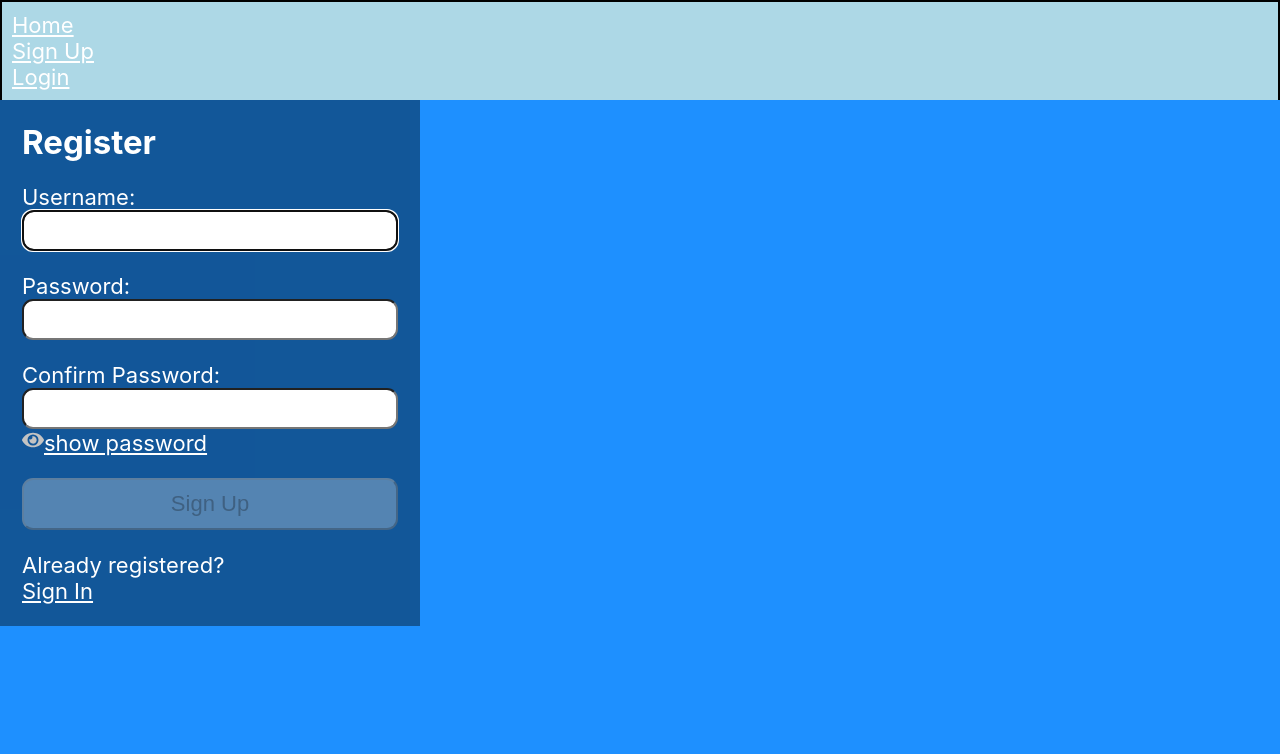
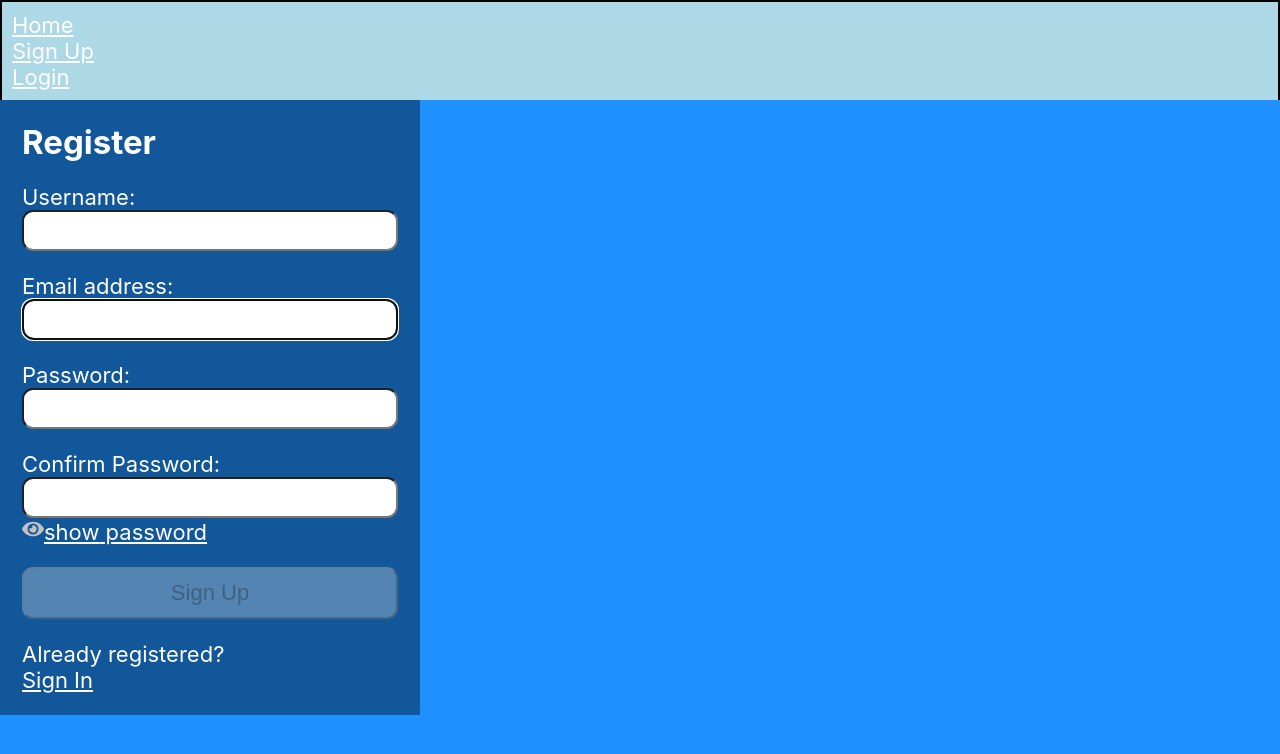
Before and after one commit to Stefan-ys/Store, a React (Create React App) app in the folder react-frontend/: page /signup in a window 1280 px wide. Shown: the top 754 px of the page. Built offline with nearby package versions, Linux system fonts and the light colour scheme.

Commit message:
Add files via upload

```diff
--- a/react-frontend/src/App.jsx
+++ b/react-frontend/src/App.jsx
@@ -2,8 +2,8 @@ import React from "react";
 import {BrowserRouter as Router, Route, Routes} from "react-router-dom";
 import Home from "./components/root/home/Home";
 import Header from "./components/root/fragments/header/Header";
-import SignUpForm from "./components/root/users/signUp/SignUp";
-import LoginForm from "./components/root/users/login/Login";
+import SignUp from "./components/root/users/signUp/SignUp";
+import Login from "./components/root/users/login/Login";
 
 import './App.css';
 
@@ -14,8 +14,8 @@ function App() {
                 <Header/>
                 <Routes>
                     <Route path="/" element={<Home/>}/>
-                    <Route path="/signup" element={<SignUpForm/>}/>
-                    <Route path="/login" element={<LoginForm/>}/>
+                    <Route path="/signup" element={<SignUp/>}/>
+                    <Route path="/login" element={<Login/>}/>
                 </Routes>
             </div>
         </Router>
--- a/react-frontend/src/components/root/users/signUp/SignUp.jsx
+++ b/react-frontend/src/components/root/users/signUp/SignUp.jsx
@@ -1,11 +1,11 @@
 import React, {useState, useRef, useEffect} from "react";
 import {FaCheck, FaTimes, FaInfoCircle, FaEye, FaMinus} from "react-icons/fa";
-import SignUpService from "../../../../services/login/LoginService";
+import SignUpService from "../../../../services/signup/SignUpService";
 
 
 const USER_REGEX = /^[a-zA-Z][a-zA-Z0-9-_]{4,20}$/;
 const EMAIL_REGEX = /^.+@.+\.[a-zA-Z]{2,}$/;
-const PASSWORD_REGEX = /^(.){5,20}$/;
+const PASSWORD_REGEX = /^(.){5,30}$/;
 
 const SignUp = () => {
     const userRef = useRef();
@@ -14,6 +14,10 @@ const SignUp = () => {
     const [user, setUser] = useState("");
     const [validName, setValidName] = useState(false);
     const [userFocus, setUserFocus] = useState(false);
+
+    const [email, setEmail] = useState("");
+    const [validEmail, setValidEmail] = useState(false);
+    const [emilFocus, setEmailFocus] = useState(false);
 
     const [password, setPassword] = useState("");
     const [validPassword, setValidPassword] = useState(false);
@@ -69,6 +73,10 @@ const SignUp = () => {
     useEffect(() => {
         setValidName(USER_REGEX.test(user));
     }, [user]);
+
+    useEffect(() => {
+        setValidEmail(EMAIL_REGEX.test(email));
+    }, [email]);
 
     useEffect(() => {
         setValidPassword(PASSWORD_REGEX.test(password));
@@ -147,6 +155,29 @@ const SignUp = () => {
                             consist of letters, numbers, underscores or hyphens.
                         </p>
 
+                        <label htmlFor="email">
+                            Email address:
+                            <FaCheck className={validEmail ? "valid" : "hide"}/>
+                            <FaTimes className={validEmail || !email ? "hide" : "invalid"}/>
+                        </label>
+                        <input
+                            type="email"
+                            id="email"
+                            ref={userRef}
+                            autoComplete="off"
+                            onChange={(e) => setEmail(e.target.value)}
+                            value={email}
+                            required
+                            aria-invalid={validEmail ? "false" : "true"}
+                            aria-describedby="maiinote"
+                            onFocus={() => setEmailFocus(true)}
+                            onBlur={() => setEmailFocus(false)}
+                        />
+                        <p id="mailnote" className={emilFocus && email && !validEmail ? "instructions" : "offscreen"}>
+                            <FaInfoCircle/>
+                            Must be valid email address.
+                        </p>
+
 
                         <label htmlFor="password">
                             Password:
@@ -199,12 +230,13 @@ const SignUp = () => {
                                 }}/>
                             </div>)}
                         {password && (
-                            <p style={{color: activeColor, fontSize: "smaller", }}>Your password is {passwordStrength.toLowerCase()}</p>
+                            <p style={{color: activeColor, fontSize: "smaller",}}>Your password
+                                is {passwordStrength.toLowerCase()}</p>
                         )}
 
                         <p id="pwdnote" className={passwordFocus && !validPassword ? "instructions" : "offscreen"}>
                             <FaInfoCircle/>
-                            8 to 24 characters.<br/>
+                            Password must between 5 to 30 characters.<br/>
                             Include uppercase and lowercase letters, numbers and special characters<br/>
                             to make a strong password.
                         </p>
@@ -229,7 +261,7 @@ const SignUp = () => {
                         <a href="#" className="toggle-btn" onClick={() => {
                             setHidePassword(!hidePassword);
                         }}>
-                            <FaEye style={{color: !hidePassword ? "#FF0054" : "#c3c3c3"}}/>show password
+                            <FaEye style={{color: !hidePassword ? "#FF0054" : "#c3c3c3"}}/>{hidePassword ? "show" : "hide" } password
                         </a>
                         <p id="confirmnote" className={matchFocus && !validMatch ? "instructions" : "offscreen"}>
                             <FaInfoCircle/>
--- /dev/null
+++ b/react-frontend/src/css/SignUpSignIn.module.css
@@ -0,0 +1,114 @@
+@import url('https://fonts.googleapis.com/css2?family=Nunito&display=swap');
+
+* {
+    margin: 0;
+    padding: 0;
+    box-sizing: border-box;
+}
+
+html {
+    font-family: 'Nunito', sans-serif;
+    font-size: 22px;
+    color: #fff;
+}
+
+body {
+    min-height: 100vh;
+    background-color: dodgerblue;
+}
+
+.App {
+    display: flex;
+    flex-direction: column;
+    justify-content: center;
+    align-items: center;
+    min-height: 100vh;
+    padding: 1rem 0.5rem;
+}
+
+section {
+    width: 100%;
+    max-width: 420px;
+    min-height: 400px;
+    display: flex;
+    flex-direction: column;
+    justify-content: flex-start;
+    padding: 1rem;
+    background-color: rgba(0,0,0,0.4);
+}
+
+form {
+    display: flex;
+    flex-direction: column;
+    justify-content: space-evenly;
+    flex-grow: 1;
+    padding-bottom: 1rem;
+}
+
+a, a:visited {
+    color: #fff;
+}
+
+input[type="text"],
+input[type="password"],
+button,
+textarea {
+    font-family: 'Nunito', sans-serif;
+    font-size: 22px;
+    padding: 0.25rem;
+    border-radius: 0.5rem;
+}
+
+label,
+button {
+    margin-top: 1rem;
+}
+
+button {
+    padding: 0.5rem;
+}
+
+.instructions {
+    font-size: 0.75rem;
+    border-radius: 0.5rem;
+    background: #000;
+    color: #fff;
+    padding: 0.25rem;
+    position: relative;
+    bottom: -10px;
+}
+
+.instructions > svg {
+    margin-right: 0.25rem;
+}
+
+.offscreen {
+    position: absolute;
+    left: -9999px;
+}
+
+.hide {
+    display: none;
+}
+
+.valid {
+    color: limegreen;
+    margin-left: 0.25rem;
+}
+
+.invalid {
+    color: red;
+    margin-left: 0.25rem;
+}
+
+.errmsg {
+    background-color: lightpink;
+    color: firebrick;
+    font-weight: bold;
+    padding: 0.5rem;
+    margin-bottom: 0.5rem;
+}
+
+.line {
+    display: inline-block;
+}
--- a/react-frontend/src/index.css
+++ b/react-frontend/src/index.css
@@ -65,6 +65,7 @@ a, a:visited {
 
 input[type="text"],
 input[type="password"],
+input[type="email"],
 button,
 textarea {
   font-family: 'Nunito', sans-serif;
--- a/react-frontend/src/index.js
+++ b/react-frontend/src/index.js
@@ -6,9 +6,9 @@ import reportWebVitals from './reportWebVitals';
 
 const root = ReactDOM.createRoot(document.getElementById('root'));
 root.render(
-  <React.StrictMode>
-    <App />
-  </React.StrictMode>
+    <React.StrictMode>
+        <App/>
+    </React.StrictMode>
 );
 
 // If you want to start measuring performance in your app, pass a function
--- a/react-frontend/src/services/login/LoginService.js
+++ b/react-frontend/src/services/login/LoginService.js
@@ -1,18 +1,15 @@
 import axios from "../axiosConfig/axiosConfig";
 
-const LoginService = (username) => {
+const LOGIN_URL = "/users/login"
+
+
+const LoginService = async (username, password) => {
     try {
-        return axios.post('/login', null, {
-            params: {
-                username,
-            },
-        });
-    } catch (err) {
-        let error = "";
-        if (err.response) {
-            error += err.response;
-        }
-        return error;
+        const response = await axios.post(LOGIN_URL, JSON.stringify({username, password}));
+        return response.data;
+    } catch (error) {
+        console.log("Login failed", error);
+        throw error;
     }
 };
 
--- a/react-frontend/src/services/signup/SignUpService.js
+++ b/react-frontend/src/services/signup/SignUpService.js
@@ -1,14 +1,14 @@
 import axios from "../axiosConfig/axiosConfig"
 
-const SignUpService = (user) => {
+const SIGNUP_URL = "/users/signup";
+
+const SignUpService = async (user) => {
     try {
-        return axios.post('/signup', user);
-    } catch (err) {
-        let error = "";
-        if (err.response) {
-            error += err.response;
-        }
-        return error;
+        const response = await axios.post(SIGNUP_URL, user);
+        return response.data;
+    } catch (error) {
+        console.log("Sign up failed: ", error);
+        throw error;
     }
 };
 
```
Also changed, not shown: react-frontend/src/components/root/users/login/Login.jsx (+45 -15 lines).
